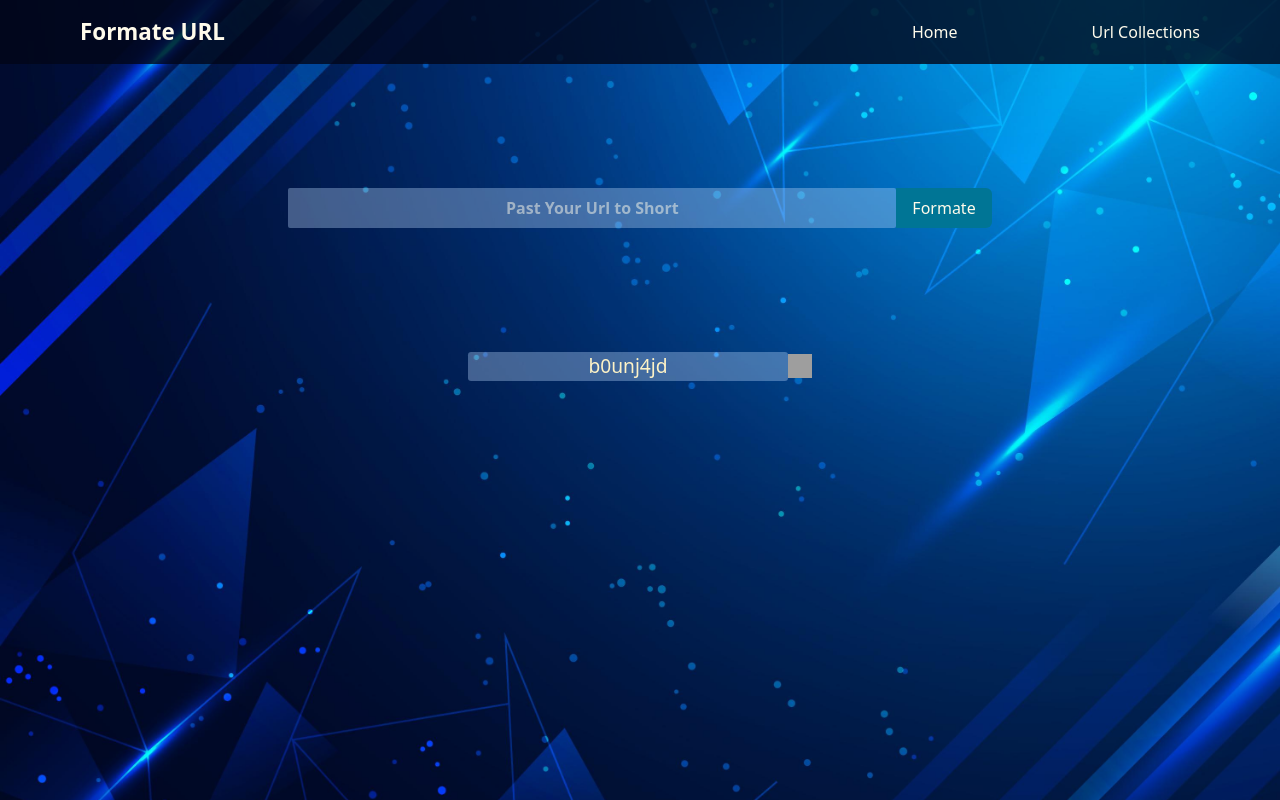
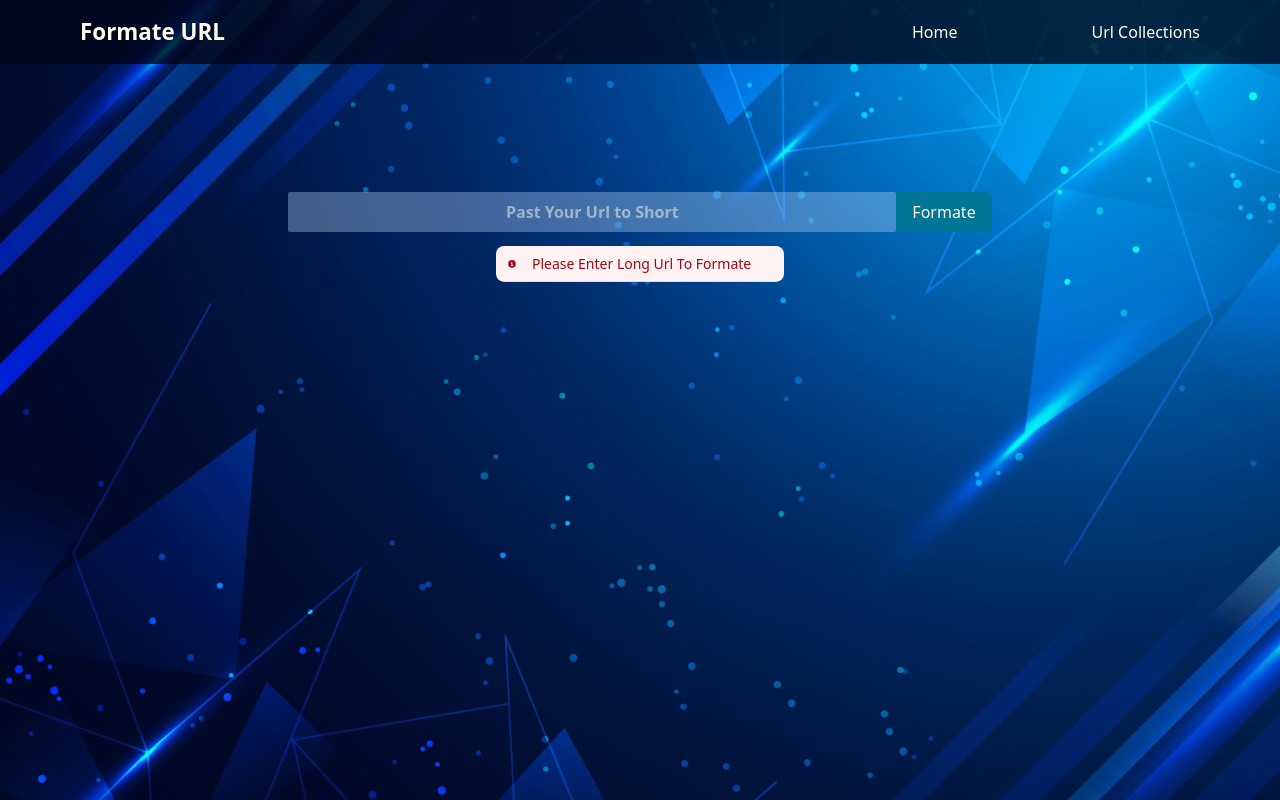
Before and after one commit to harendrasinp/UrlShortner, a React (Vite) app: page / in a window 1280 px wide. Both pictures are taken after a click on the button "Formate". Built offline with nearby package versions, Linux system fonts and the light colour scheme; grey boxes are pictures that could not be loaded.

Commit message:
error Updated for emty submit

```diff
--- /dev/null
+++ b/src/Component/Error.jsx
@@ -0,0 +1,18 @@
+import React from 'react'
+import { useSelector } from 'react-redux'
+export const Error = () => {
+    const {message}=useSelector((state)=>state.url)
+    return (
+        <div>
+            <div class="flex items-center p-2  w-[18rem] animate-bounce text-sm text-red-800 rounded-lg bg-red-50 dark:bg-gray-800 dark:text-red-400" role="alert">
+                <svg class="shrink-0 inline w-4 h-2 me-3" aria-hidden="true" xmlns="http://www.w3.org/2000/svg" fill="currentColor" viewBox="0 0 20 20">
+                    <path d="M10 .5a9.5 9.5 0 1 0 9.5 9.5A9.51 9.51 0 0 0 10 .5ZM9.5 4a1.5 1.5 0 1 1 0 3 1.5 1.5 0 0 1 0-3ZM12 15H8a1 1 0 0 1 0-2h1v-3H8a1 1 0 0 1 0-2h2a1 1 0 0 1 1 1v4h1a1 1 0 0 1 0 2Z" />
+                </svg>
+                <span class="sr-only">Info</span>
+                <div>
+                    <span class="font-medium">{message} To Formate</span>
+                </div>
+            </div>
+        </div>
+    )
+}
--- a/src/Component/Urlbox.jsx
+++ b/src/Component/Urlbox.jsx
@@ -1,32 +1,46 @@
 import React, { useEffect, useState } from 'react'
 import { useDispatch, useSelector } from 'react-redux'
-import { localStorageThunk, fetchDataFromLocalStorage } from '../reducer/Urlreducer'
-import { Link } from 'react-router-dom';
+import { Error } from './Error'
+import { localStorageThunk, fetchDataFromLocalStorage, setMessage } from '../reducer/Urlreducer'
 export const Urlbox = () => {
   const [url, setUrl] = useState("");
 
   const { urlData, message } = useSelector((state) => state.url)
   const dispatch = useDispatch();
+  console.log(message)
   // ----------------------------------useEffect-----------------------------------
   useEffect(() => {
     dispatch(fetchDataFromLocalStorage())
   }, [dispatch, localStorageThunk])
   // -----------------------------------function-----------------------------------
   const handleForm = () => {
-    dispatch(localStorageThunk(url))
-    setUrl("")
+    if (url) {
+      dispatch(localStorageThunk(url))
+      setUrl("")
+    }
+    dispatch(setMessage("Please Enter Long Url"))
+    setTimeout(() => {
+      dispatch(setMessage(""))
+    }, 3000)
+
   }
   // ------------------------------------Return-------------------------------------
   return (
     <div>
-      <div className='w-full flex justify-center items-center h-[18rem]'>
-        <input type="text" value={url} onChange={(e) => setUrl(e.target.value)} placeholder='Past Your Url to Short' className='bg-blue-200/35 w-[15rem] h-[2.5rem] focus:outline-none text-amber-50 text-center font-bold  rounded-[2px] lg:w-[38rem]' />
-        <button onClick={handleForm} className='bg-cyan-700 text-amber-50 h-[2.5rem] px-[1rem] cursor-pointer transition active:scale-x-110 active:bg-blue-400 rounded-e-md'>Formate</button>
+      {/* -----------------------------------------INput Box and Error message---------------------------------- */}
+      <div className='w-full mt-[8rem] flex justify-around items-center flex-col'>
+        <div>
+          <input type="text" value={url} onChange={(e) => setUrl(e.target.value)} placeholder='Past Your Url to Short' className='bg-blue-200/35 w-[15rem] h-[2.5rem] focus:outline-none text-amber-50 text-center font-bold  rounded-[2px] lg:w-[38rem]' />
+          <button onClick={handleForm} className='bg-cyan-700 text-amber-50 h-[2.5rem] px-[1rem] cursor-pointer transition active:scale-x-110 active:bg-blue-400 rounded-e-md'>Formate</button>
+        </div>
+        {/* ---------------------------------Error------------------------------------------ */}
+        <div className='flex justify-center items-center h-[5rem]'>{message ? <Error /> : null}</div>
       </div>
+    {/* ----------------------------------------------Short URL Part------------------------------------------- */}
       {urlData.length > 0 ? urlData.map((urls, index) => (
         <div key={index} className='flex justify-center items-center mb-2 '>
           <div className='text-amber-100 text-[1.2rem] rounded-[0.2rem] bg-blue-200/35  w-[20rem] flex justify-center items-center '>
-          <a href={urls.shorturl}>{urls.shorturl}</a>
+            <a href={urls.shorturl}>{urls.shorturl}</a>
           </div>
           <div className='flex justify-center items-center'>
             <img className='w-[1.5rem] h-[1.5rem] cursor-pointer ' src="https://cdn-icons-png.flaticon.com/128/3221/3221897.png" alt="delete" />
--- a/src/reducer/Urlreducer.js
+++ b/src/reducer/Urlreducer.js
@@ -38,8 +38,12 @@ export const localStorageThunk = createAsyncThunk("url/saveLocal", async (longUr
 
 const UrlSlice = createSlice({
     name: "url",
-    initialState: { urlData:[],message:[] },
-    reducers: {},
+    initialState: { urlData:[],message:"" },
+    reducers: {
+        setMessage:(state,action)=>{
+            state.message=action.payload
+        }
+    },
     extraReducers: (builder) => {
         builder.addCase(localStorageThunk.fulfilled, (state, action) => {
             state.urlData.push(action.payload)
@@ -55,3 +59,4 @@ const UrlSlice = createSlice({
 })
 
 export const urlReducer = UrlSlice.reducer
+export const {setMessage}=UrlSlice.actions
```
